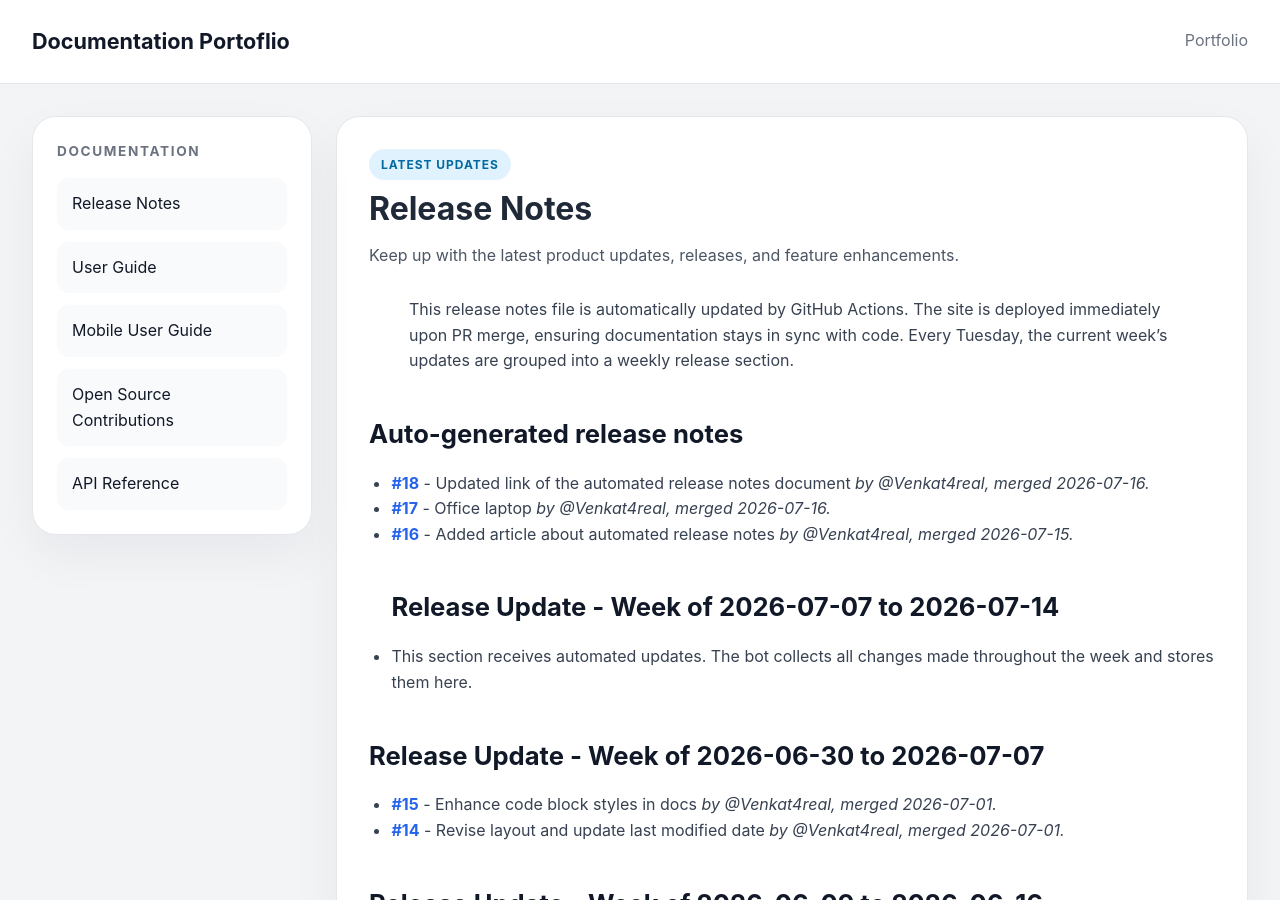
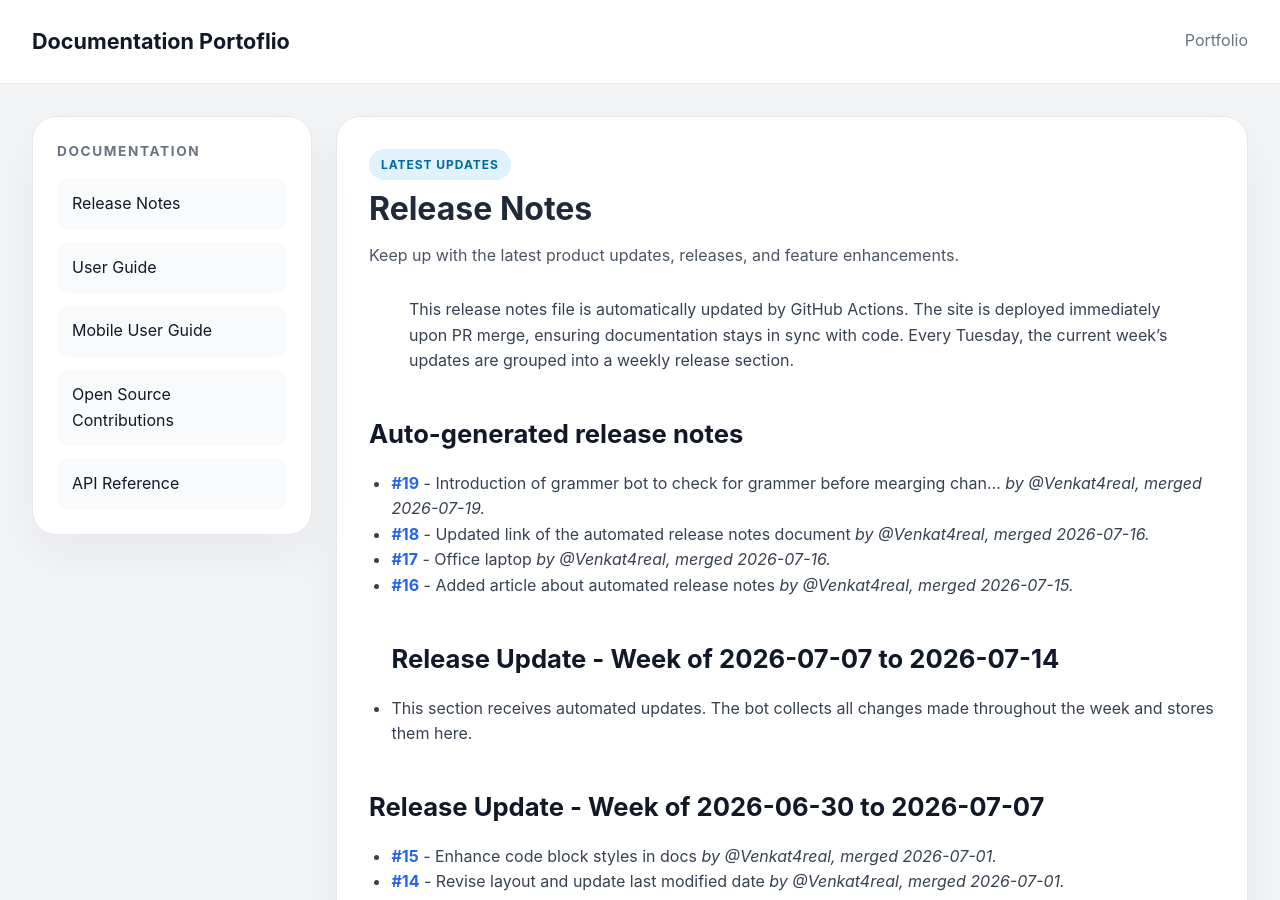
Before and after one commit to Venkat4real/FriedNotes, a Jekyll site: the page built from docs/release_notes.md, in a window 1280 px wide and 900 px high. Built offline with Jekyll 4.4.1, drawn with Linux system fonts in a browser that asks for light colours.

Commit message:
docs: auto-update release notes for pull_request cycle

```diff
--- a/docs/release_notes.md
+++ b/docs/release_notes.md
@@ -9,6 +9,7 @@ description: Keep up with the latest product updates, releases, and feature enha
 > Every Tuesday, the current week's updates are grouped into a weekly release section.
 
 ## Auto-generated release notes
+- **[#19](https://github.com/Venkat4real/Documentation-Portfolio/pull/19)** - Introduction of grammer bot to check for grammer before mearging chan… *by @Venkat4real, merged 2026-07-19.*
 - **[#18](https://github.com/Venkat4real/Documentation-Portfolio/pull/18)** - Updated link of the automated release notes document *by @Venkat4real, merged 2026-07-16.*
 - **[#17](https://github.com/Venkat4real/Documentation-Portfolio/pull/17)** - Office laptop *by @Venkat4real, merged 2026-07-16.*
 - **[#16](https://github.com/Venkat4real/Documentation-Portfolio/pull/16)** - Added article about automated release notes *by @Venkat4real, merged 2026-07-15.*
```
